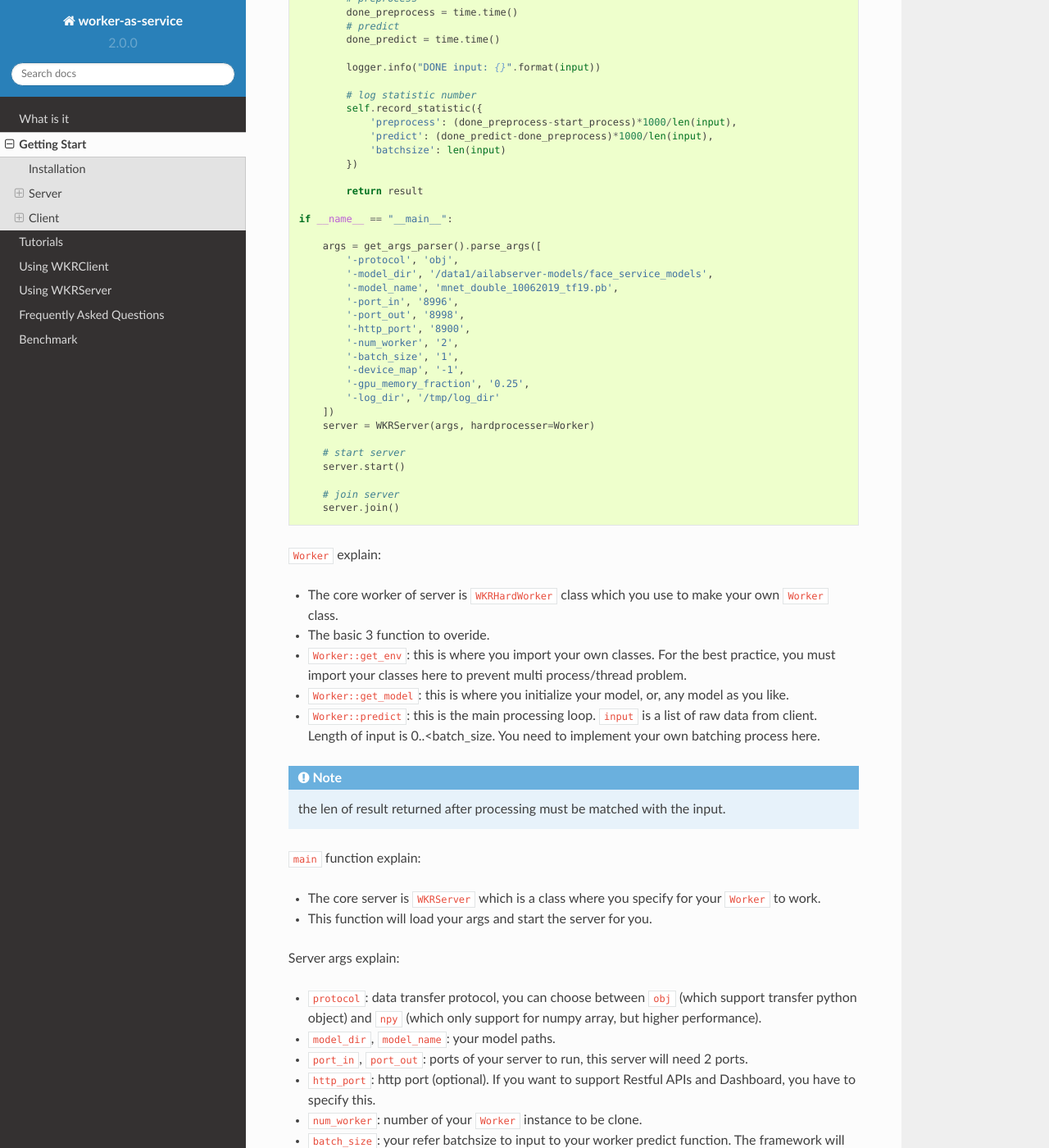
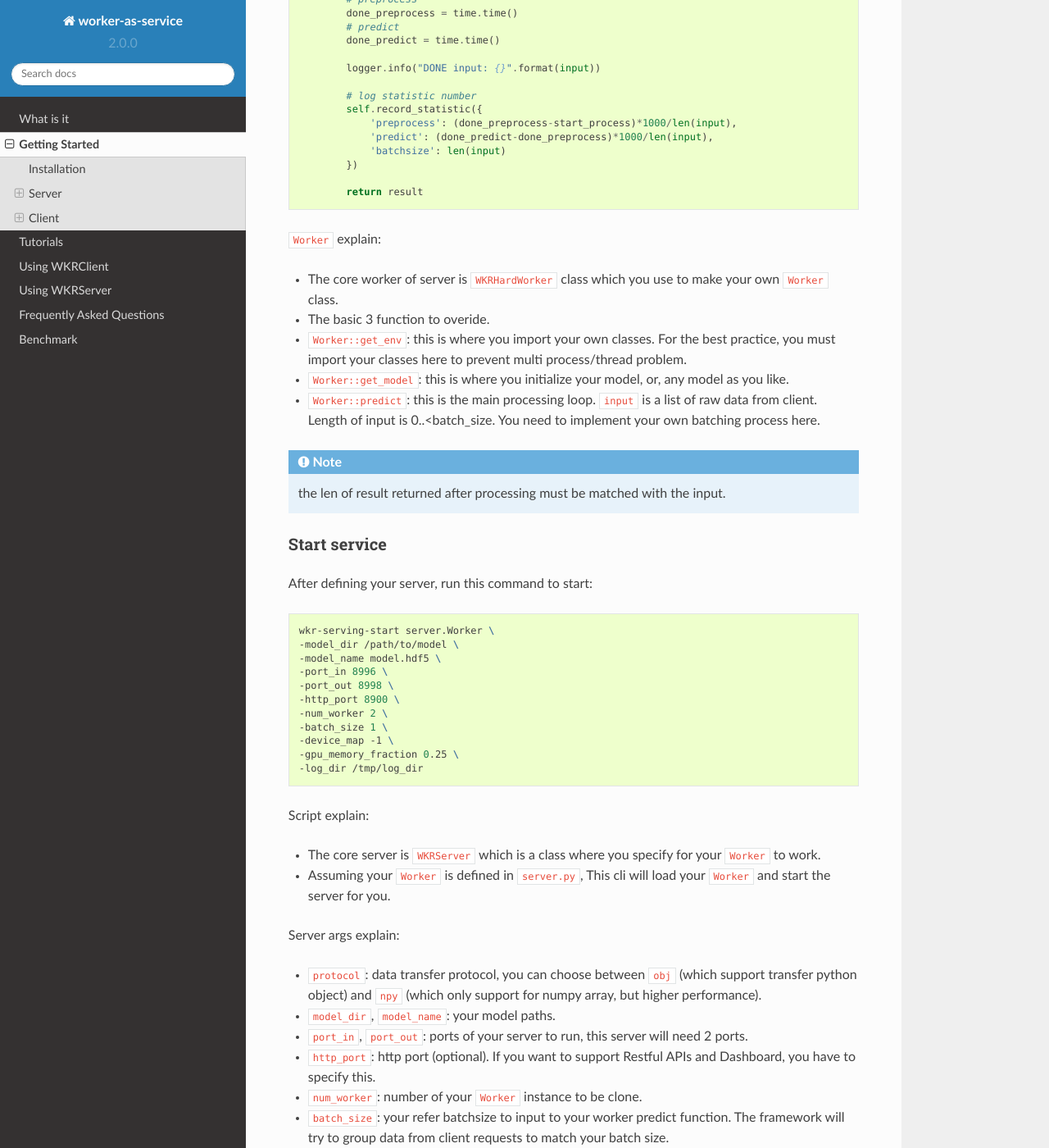
Before and after one commit to RyanDam/worker-as-service-docs, a Sphinx documentation site: the page built from docs/section/get-start.rst, in a window 1280 px wide and 1400 px high, scrolled down 1626 px. Shown: the whole window at 82% size. Built offline with Sphinx 7.4.7 and the Read the Docs theme 2.0.0, drawn with Linux system fonts in a browser that asks for light colours; some of the changed text lies outside the part shown.

Commit message:
update get start

```diff
--- a/docs/index.rst
+++ b/docs/index.rst
@@ -1,4 +1,4 @@
-worker-as-service Documentation
+Worker-as-service documentation
 ===============================
 
 ``worker-as-service`` is a distributed computing framework developed for the uses of Zalo/AILab. This framework is heavily based on ``bert-as-service``
--- a/docs/section/get-start.rst
+++ b/docs/section/get-start.rst
@@ -1,4 +1,4 @@
-Getting Start
+Getting Started
 =============
 
 .. contents:: :local:
@@ -36,7 +36,7 @@ Server
 Define the server
 ^^^^^^^^^^^^^^^^^
 
-Follow this example to implement your own server:
+Follow this example to implement your own server (ie ``server.py``):
 
 .. code-block:: python
 
@@ -88,29 +88,6 @@ Follow this example to implement your own server:
 
             return result
 
-    if __name__ == "__main__":
-
-        args = get_args_parser().parse_args([
-            '-protocol', 'obj',
-            '-model_dir', '/data1/ailabserver-models/face_service_models',
-            '-model_name', 'mnet_double_10062019_tf19.pb',
-            '-port_in', '8996',
-            '-port_out', '8998',
-            '-http_port', '8900',
-            '-num_worker', '2',
-            '-batch_size', '1',
-            '-device_map', '-1',
-            '-gpu_memory_fraction', '0.25',
-            '-log_dir', '/tmp/log_dir'
-        ])
-        server = WKRServer(args, hardprocesser=Worker)
-
-        # start server
-        server.start()
-
-        # join server
-        server.join()
-
 ``Worker`` explain:
 
 - The core worker of server is ``WKRHardWorker`` class which you use to make your own ``Worker`` class.
@@ -124,11 +101,30 @@ Follow this example to implement your own server:
 .. note:: the len of result returned after processing must be matched with the input.
 
 
-``main`` function explain:
+Start service
+^^^^^^^^^^^^^
+
+After defining your server, run this command to start:
+
+.. code-block:: bash
+
+    wkr-serving-start server.Worker \
+    -model_dir /path/to/model \
+    -model_name model.hdf5 \
+    -port_in 8996 \
+    -port_out 8998 \
+    -http_port 8900 \
+    -num_worker 2 \
+    -batch_size 1 \
+    -device_map -1 \
+    -gpu_memory_fraction 0.25 \
+    -log_dir /tmp/log_dir
+
+Script explain:
 
 - The core server is ``WKRServer`` which is a class where you specify for your ``Worker`` to work.
 
-- This function will load your args and start the server for you.
+- Assuming your ``Worker`` is defined in ``server.py``, This cli will load your ``Worker`` and start the server for you.
 
 Server args explain:
 
@@ -149,15 +145,6 @@ Server args explain:
 - ``log_dir``: your log directory. By default, framework will log your info to ``.log`` file and errors to ``.err`` file.
 
 
-Start service
-^^^^^^^^^^^^^
-
-After defining your server, run this command to start:
-
-.. code-block:: bash
-
-    python server.py
-
 Client
 ------
 
--- a/docs/section/what-is-it.rst
+++ b/docs/section/what-is-it.rst
@@ -1,8 +1,9 @@
 What is it
 ==========
 
+``Worker-as-service`` is a general computing framework with distributed work on multiple processes, across multiple physical machines.
+
 .. contents:: :local:
-
 
 Highlights
 ----------
--- a/docs/tutorial/async-encode.rst
+++ b/docs/tutorial/async-encode.rst
@@ -13,7 +13,6 @@ encodes. However, sometimes we want to do it in an asynchronous manner
 by feeding all textual data to the server first, fetching the encoded
 results later. This can be easily done by:
 
-.. highlight:: python
 .. code:: python
 
    # an endless data stream, generating data in an extremely fast speed
```
Also changed, not shown: other parts of docs/section/get-start.rst (+1 -1 lines).
